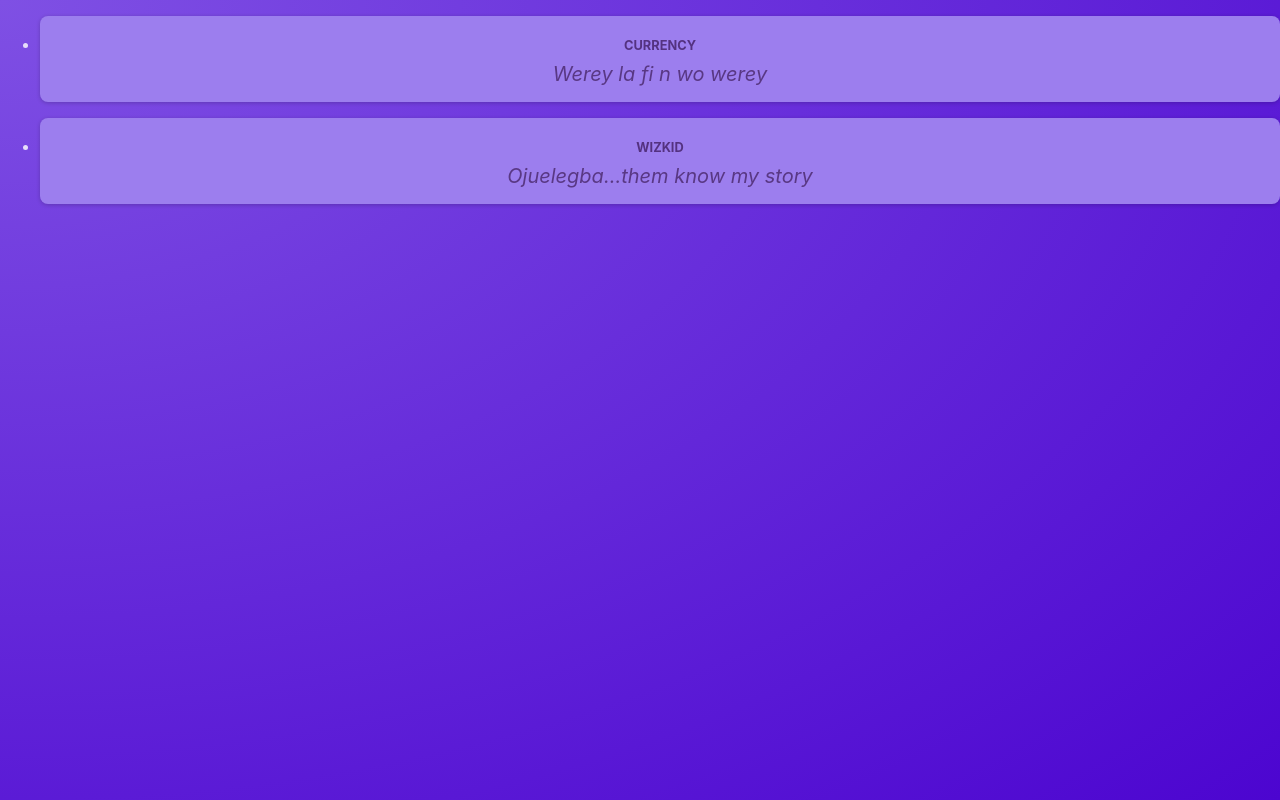
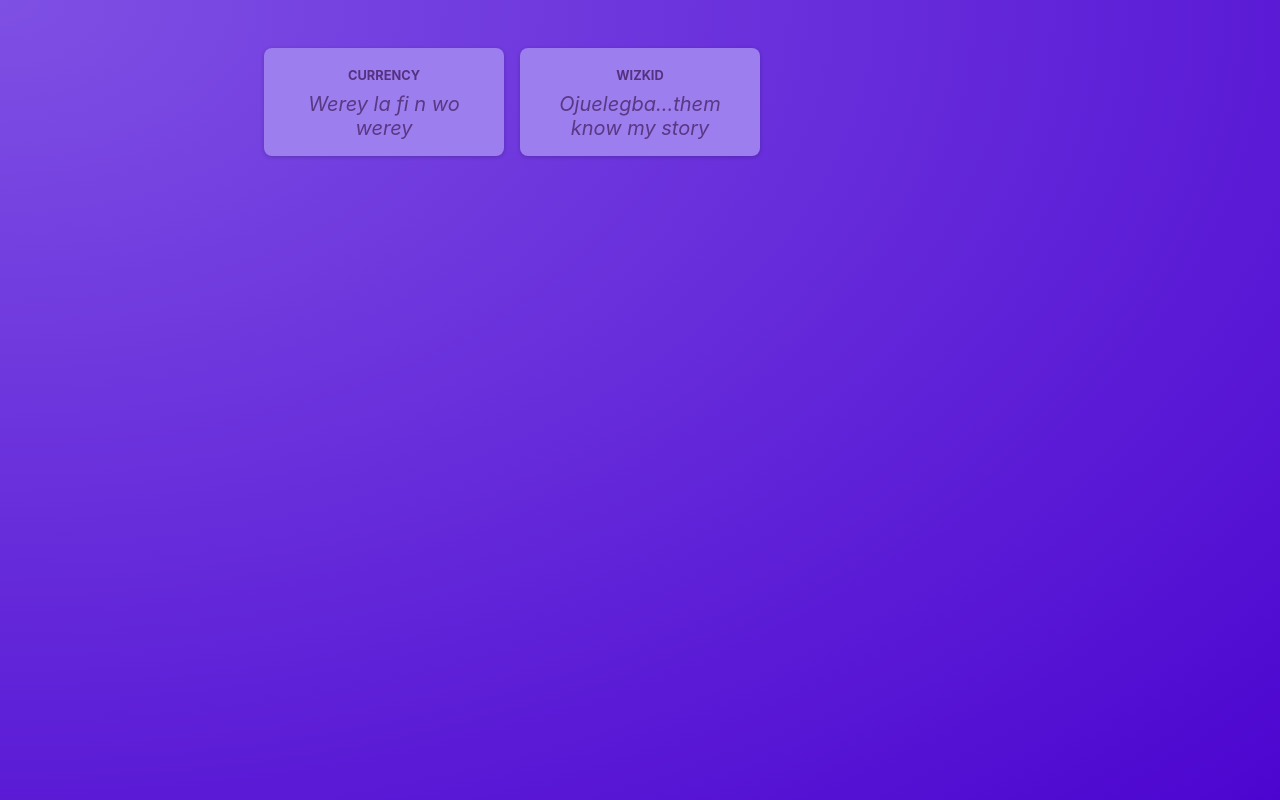
Before and after one commit to azeezabidoye/academind-2025, a React (Vite) app in the folder starting-project/: page / in a window 1280 px wide. Built offline with nearby package versions, Linux system fonts and the light colour scheme.

Commit message:
Components Updated

```diff
--- a/starting-project/src/components/PostsList.jsx
+++ b/starting-project/src/components/PostsList.jsx
@@ -1,8 +1,9 @@
 import Post from "./Post";
+import classes from "./PostsList.module.css";
 
 function PostsList() {
   return (
-    <ul>
+    <ul className={classes.posts}>
       <Post author="Currency" body="Werey la fi n wo werey" />
       <Post author="Wizkid" body="Ojuelegba...them know my story" />
     </ul>
--- a/starting-project/src/components/PostsList.module.css
+++ b/starting-project/src/components/PostsList.module.css
@@ -0,0 +1,10 @@
+.posts {
+  list-style: none;
+  max-width: 50rem;
+  margin: 1rem auto;
+  padding: 1rem 0;
+  display: grid;
+  gap: 1rem;
+  grid-template-columns: repeat(3, 30%);
+  justify-content: center;
+}
```
